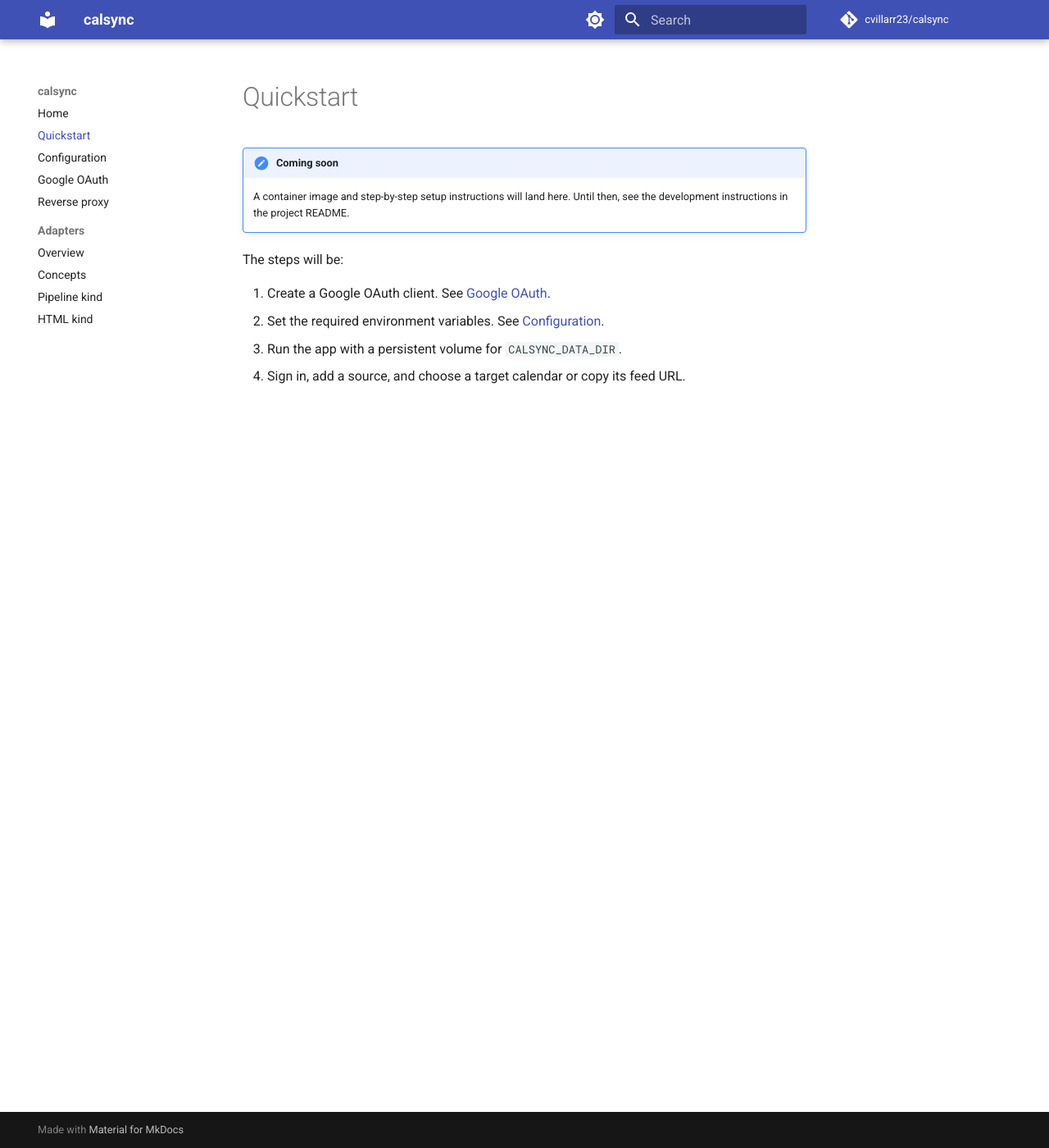
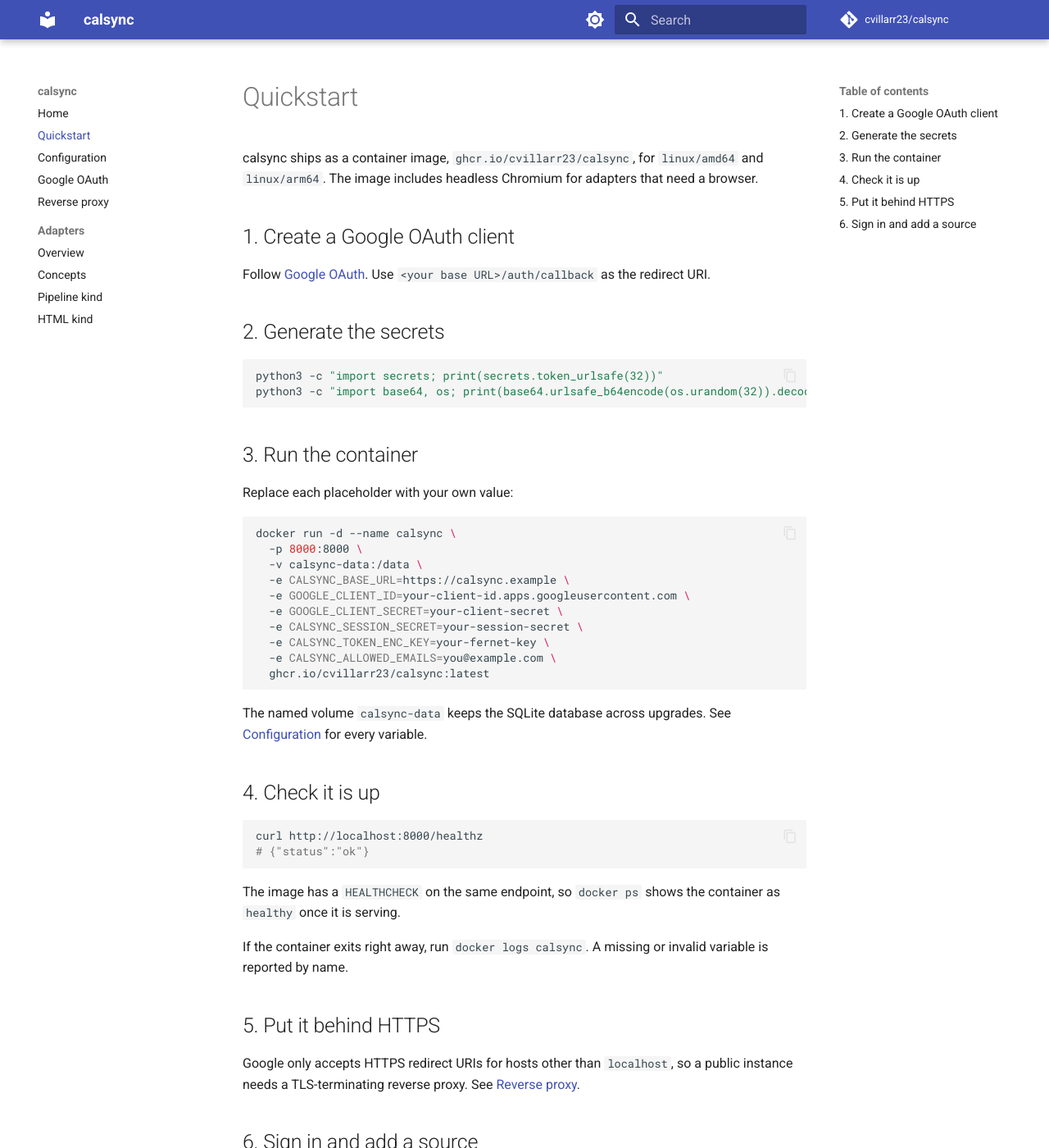
Before and after one commit to cvillarr23/calsync, an MkDocs documentation site: the page built from docs/quickstart.md, in a window 1280 px wide and 1400 px high. Shown: the whole window at 82% size. Built offline with MkDocs 1.6.1 and Material for MkDocs 9.7.7, drawn with Linux system fonts in a browser that asks for light colours; comment, search, counter and statistics services are not loaded; some of the changed text lies outside the part shown.

Commit message:
Add Docker image, multi-arch GHCR publish and deployment docs
- Dockerfile on the Playwright Python base (v1.65.2-noble, Chromium included).
  Runs as non-root pwuser with a /data volume and a HEALTHCHECK on /healthz.
- playwright pinned to 1.65.2 to match the base image's browser builds; a test
  guards that the two stay in step.
- app/serve.py container entry point: plain-text config errors, and
  CALSYNC_TRUST_PROXY_HEADERS now drives uvicorn's proxy-header handling.
- CI builds the image natively on amd64 and arm64 runners, smoke-tests
  Chromium and /healthz in each image, and on main/v* tags pushes by digest
  and publishes ghcr.io/cvillarr23/calsync as latest, sha-*, and semver tags.
- Docs: quickstart docker run, container section in configuration,
  reverse-proxy guide (/feeds/* must stay unauthenticated), OAuth redirect note.

Fixes cvillarr23/calsync#7

````diff
--- a/docs/configuration.md
+++ b/docs/configuration.md
@@ -15,8 +15,8 @@ calsync reads its configuration from environment variables only. If a required v
 You can generate the two secrets with:
 
 ```sh
-python -c "import secrets; print(secrets.token_urlsafe(32))"                              # session secret
-python -c "from cryptography.fernet import Fernet; print(Fernet.generate_key().decode())" # token key
+python -c "import secrets; print(secrets.token_urlsafe(32))"                             # session secret
+python -c "import base64, os; print(base64.urlsafe_b64encode(os.urandom(32)).decode())" # token key (Fernet)
 ```
 
 ## Optional
@@ -30,7 +30,23 @@ python -c "from cryptography.fernet import Fernet; print(Fernet.generate_key().d
 | `CALSYNC_FETCH_MAX_PAGES` | `20` | The most pages or requests one adapter run may make. |
 | `CALSYNC_FETCH_MAX_BYTES` | `2097152` | The most bytes (2 MiB) one adapter run may download. |
 | `CALSYNC_FETCH_ALLOW_PRIVATE` | `false` | Allows fetching private, loopback, link-local and CGNAT addresses. Leave this off unless you need it. While it is off, the SSRF guard is active. |
-| `CALSYNC_TRUST_PROXY_HEADERS` | `false` | Trusts `X-Forwarded-*` headers. Turn this on only behind a reverse proxy you control. See [Reverse proxy](reverse-proxy.md). |
+| `CALSYNC_TRUST_PROXY_HEADERS` | `false` | Uses `X-Forwarded-For` and `X-Forwarded-Proto` for the client address and scheme, accepting them from any peer. Turn this on only when calsync is reachable solely through a reverse proxy you control. See [Reverse proxy](reverse-proxy.md). |
 
 !!! warning "Restrict who can sign in"
     If `CALSYNC_ALLOWED_EMAILS` is empty, **any Google account** can sign in to your instance. Set it whenever calsync is reachable from the internet.
+
+## Container
+
+The image `ghcr.io/cvillarr23/calsync` is built for `linux/amd64` and `linux/arm64`.
+
+| Tag | Points at |
+|---|---|
+| `latest` | The newest build of the `main` branch. |
+| `sha-<short sha>` | One specific commit. |
+| `1.2.3`, `1.2` | Release `v1.2.3`, and the newest patch release of `1.2`. |
+
+- The app listens on port **8000** inside the container.
+- `CALSYNC_DATA_DIR` is `/data`, which is declared as a volume. Mount a named volume or a host directory there.
+- The app runs as the non-root user `pwuser`, with uid and gid `1001`. A named volume needs no setup. If you bind-mount a host directory, make it writable by uid 1001: `chown 1001:1001 /path/to/data`.
+- The image's `HEALTHCHECK` polls `GET /healthz`.
+- Pin a version tag or `sha-` tag in production, and upgrade deliberately.
--- a/docs/quickstart.md
+++ b/docs/quickstart.md
@@ -1,11 +1,52 @@
 # Quickstart
 
-!!! note "Coming soon"
-    A container image and step-by-step setup instructions will land here. Until then, see the development instructions in the project README.
+calsync ships as a container image, `ghcr.io/cvillarr23/calsync`, for `linux/amd64` and `linux/arm64`. The image includes headless Chromium for adapters that need a browser.
 
-The steps will be:
+## 1. Create a Google OAuth client
 
-1. Create a Google OAuth client. See [Google OAuth](google-oauth.md).
-2. Set the required environment variables. See [Configuration](configuration.md).
-3. Run the app with a persistent volume for `CALSYNC_DATA_DIR`.
-4. Sign in, add a source, and choose a target calendar or copy its feed URL.
+Follow [Google OAuth](google-oauth.md). Use `<your base URL>/auth/callback` as the redirect URI.
+
+## 2. Generate the secrets
+
+```sh
+python3 -c "import secrets; print(secrets.token_urlsafe(32))"                            # CALSYNC_SESSION_SECRET
+python3 -c "import base64, os; print(base64.urlsafe_b64encode(os.urandom(32)).decode())" # CALSYNC_TOKEN_ENC_KEY
+```
+
+## 3. Run the container
+
+Replace each placeholder with your own value:
+
+```sh
+docker run -d --name calsync \
+  -p 8000:8000 \
+  -v calsync-data:/data \
+  -e CALSYNC_BASE_URL=https://calsync.example \
+  -e GOOGLE_CLIENT_ID=your-client-id.apps.googleusercontent.com \
+  -e GOOGLE_CLIENT_SECRET=your-client-secret \
+  -e CALSYNC_SESSION_SECRET=your-session-secret \
+  -e CALSYNC_TOKEN_ENC_KEY=your-fernet-key \
+  -e CALSYNC_ALLOWED_EMAILS=you@example.com \
+  ghcr.io/cvillarr23/calsync:latest
+```
+
+The named volume `calsync-data` keeps the SQLite database across upgrades. See [Configuration](configuration.md) for every variable.
+
+## 4. Check it is up
+
+```sh
+curl http://localhost:8000/healthz
+# {"status":"ok"}
+```
+
+The image has a `HEALTHCHECK` on the same endpoint, so `docker ps` shows the container as `healthy` once it is serving.
+
+If the container exits right away, run `docker logs calsync`. A missing or invalid variable is reported by name.
+
+## 5. Put it behind HTTPS
+
+Google only accepts HTTPS redirect URIs for hosts other than `localhost`, so a public instance needs a TLS-terminating reverse proxy. See [Reverse proxy](reverse-proxy.md).
+
+## 6. Sign in and add a source
+
+Open your base URL, sign in with Google, and add a source. Then choose a target calendar or copy the source's feed URL.
--- a/docs/reverse-proxy.md
+++ b/docs/reverse-proxy.md
@@ -1,9 +1,48 @@
 # Reverse proxy
 
-!!! note "Coming soon"
-    Guidance for running calsync behind a reverse proxy will land here.
+A public calsync instance should sit behind a reverse proxy that terminates TLS. Google requires HTTPS for OAuth redirect URIs on any host other than `localhost`.
 
-In short:
+## Checklist
 
-- Set `CALSYNC_BASE_URL` to the public URL the proxy serves.
-- Set `CALSYNC_TRUST_PROXY_HEADERS=true` only when the proxy sets the `X-Forwarded-*` headers and nothing else can reach calsync directly.
+- Set `CALSYNC_BASE_URL` to the public URL the proxy serves, for example `https://calsync.example`. The OAuth redirect (`<base>/auth/callback`) and the feed URLs are built from it, so it must match what browsers and calendar clients see.
+- **Keep `/feeds/*` reachable without authentication.** Calendar clients such as Google Calendar fetch subscribed `.ics` feeds from their own servers and cannot get past a login page, SSO gateway or basic-auth prompt. Each feed URL contains an unguessable token, which acts as its credential. You may put extra authentication in front of the rest of the app, but exempt `/feeds/`.
+- Keep `/auth/callback` reachable too; Google redirects the browser there after sign-in.
+- Forward the `Host` header and set `X-Forwarded-For` and `X-Forwarded-Proto`.
+
+## Trusting proxy headers
+
+By default calsync ignores `X-Forwarded-*` headers. Set `CALSYNC_TRUST_PROXY_HEADERS=true` so that calsync uses them for the client address and scheme.
+
+!!! warning "Only behind your own proxy"
+    When this is on, calsync trusts these headers from **any** peer, because the proxy's address inside a container network is not known in advance. Make sure nothing but the proxy can reach calsync's port. For example, publish the port only on `127.0.0.1`, or don't publish it at all and share a Docker network with the proxy.
+
+## Examples
+
+These examples assume calsync listens on `127.0.0.1:8000` (`-p 127.0.0.1:8000:8000`).
+
+=== "Caddy"
+
+    ```caddy
+    calsync.example {
+        reverse_proxy 127.0.0.1:8000
+    }
+    ```
+
+    Caddy obtains a certificate and sets the forwarding headers itself.
+
+=== "nginx"
+
+    ```nginx
+    server {
+        listen 443 ssl;
+        server_name calsync.example;
+        # ssl_certificate / ssl_certificate_key ...
+
+        location / {
+            proxy_pass http://127.0.0.1:8000;
+            proxy_set_header Host $host;
+            proxy_set_header X-Forwarded-For $proxy_add_x_forwarded_for;
+            proxy_set_header X-Forwarded-Proto $scheme;
+        }
+    }
+    ```
--- a/mkdocs.yml
+++ b/mkdocs.yml
@@ -24,6 +24,8 @@ theme:
 markdown_extensions:
   - admonition
   - pymdownx.superfences
+  - pymdownx.tabbed:
+      alternate_style: true
   - tables
   - toc:
       permalink: true
--- a/pyproject.toml
+++ b/pyproject.toml
@@ -12,6 +12,7 @@ dependencies = [
     "pydantic-settings>=2.4",
     "httpx>=0.28.1",
     "pyyaml>=6.0.3",
+    "playwright==1.65.2",
 ]
 
 [dependency-groups]
````
Also changed, not shown: README.md (+4 -0 lines), docs/google-oauth.md (+1 -1 lines), docs/index.md (+1 -1 lines), 7 other files.
